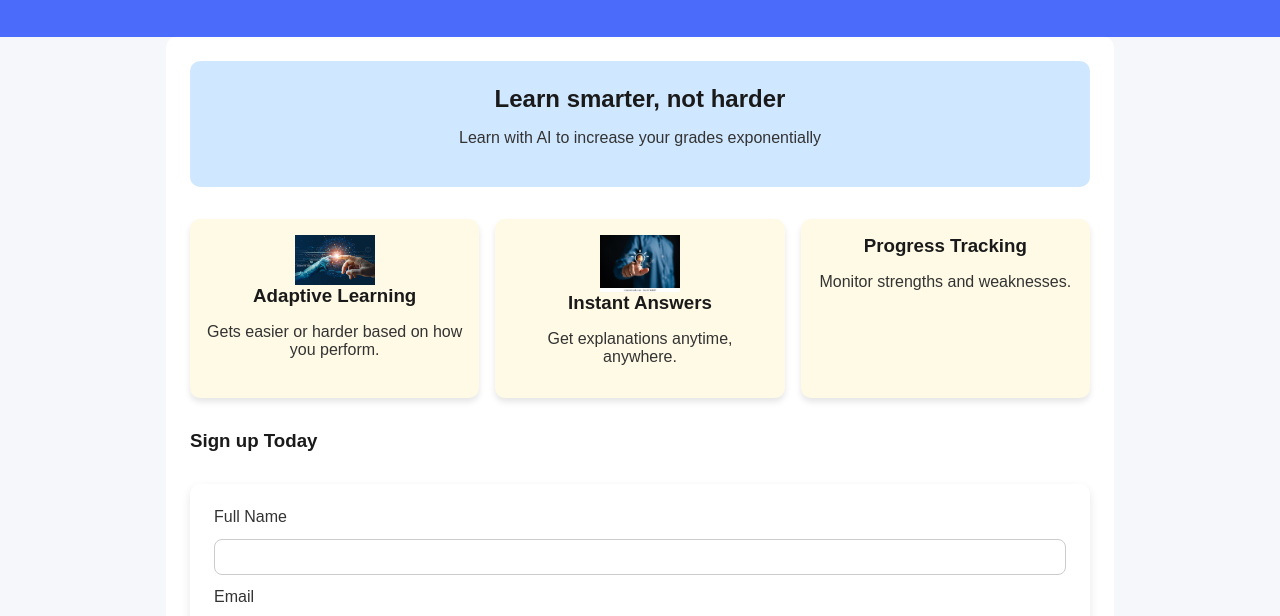
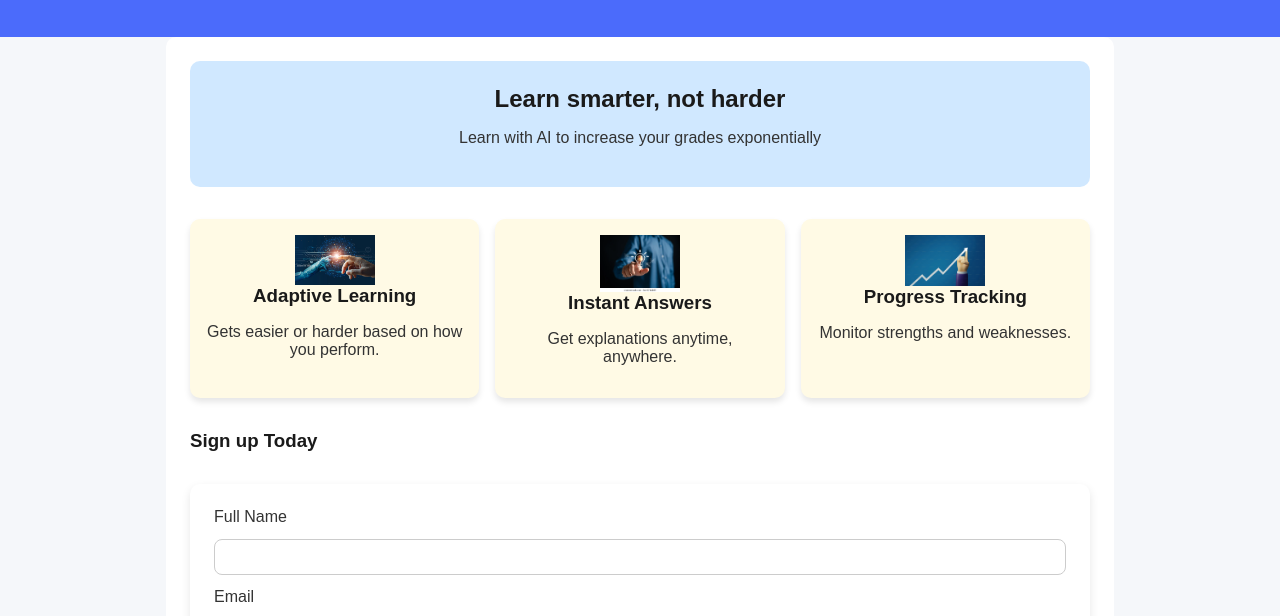
Before and after one commit to l250709/Assignment-2, a plain HTML site: page index.html in a window 1280 px wide. Shown: the part 178-794 px from the top of the page. Drawn offline with Linux system fonts and the light colour scheme.

Commit message:
Adding image

```diff
--- a/index.html
+++ b/index.html
@@ -35,6 +35,7 @@
             </div>
 
             <div class="feature-card">
+                <img src="assets/progress.jpg" alt="Progress tracking Icon" width="80">
                 <h3>Progress Tracking</h3>
                 <p>Monitor strengths and weaknesses.</p>
             </div>
```
